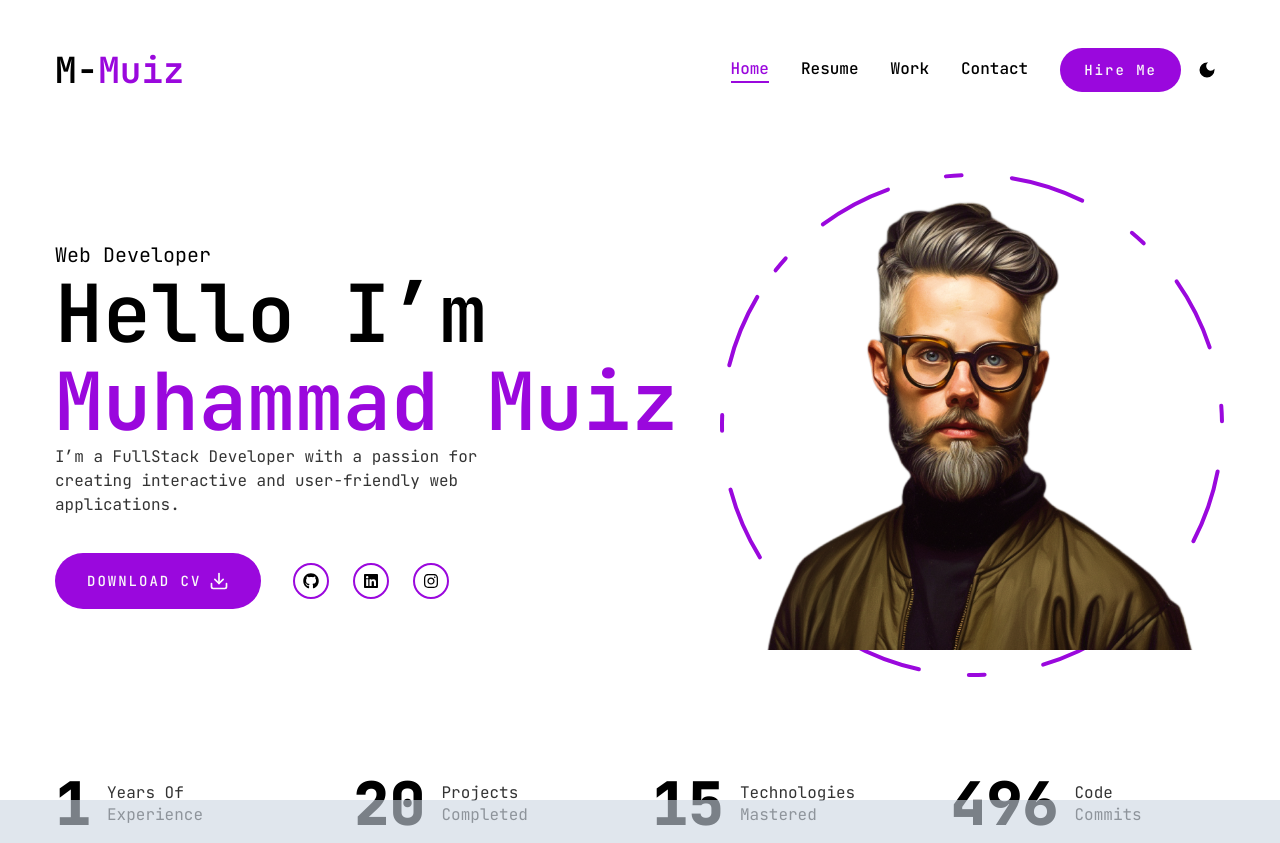
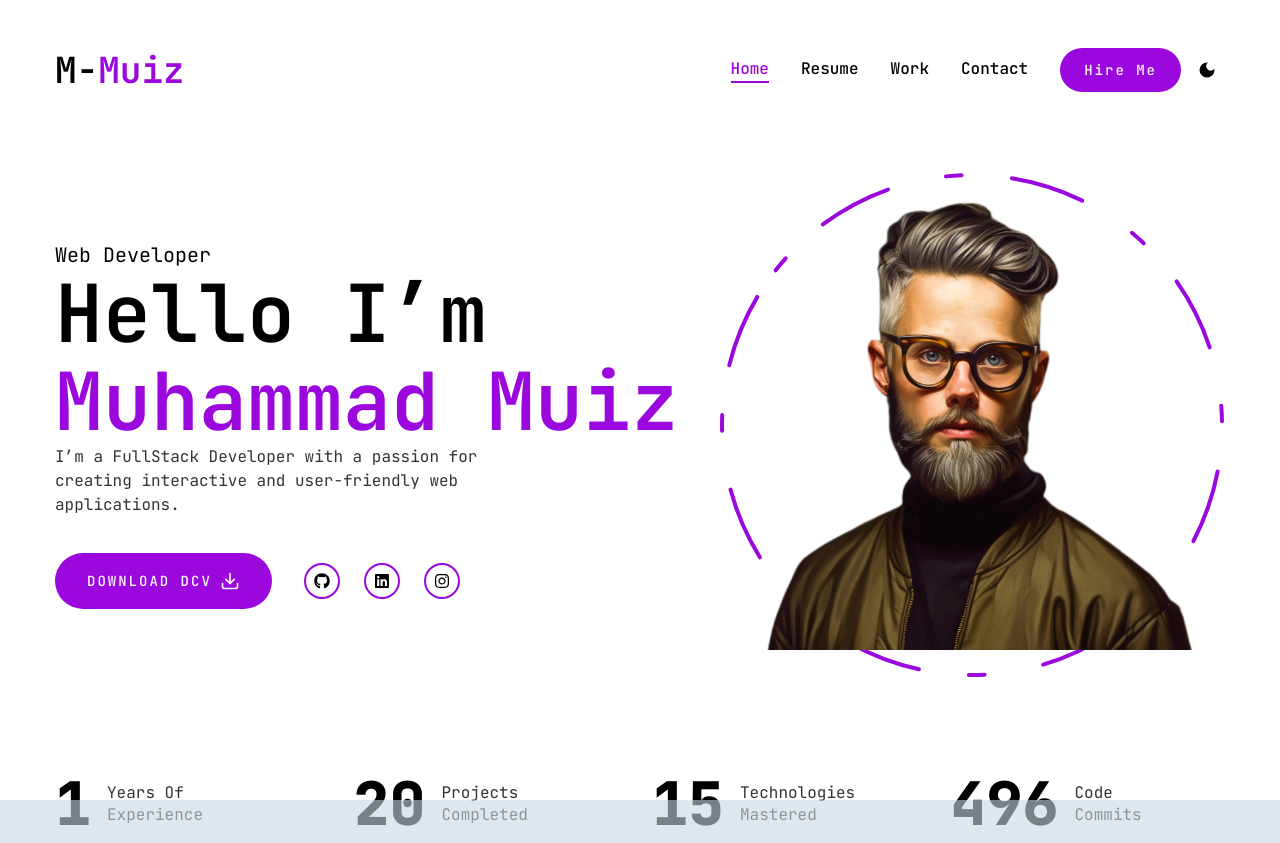
Before and after one commit to M-Muiz/Full_Stack-Portfolio, a Next.js app: page / in a window 1280 px wide. Built offline with nearby package versions, Linux system fonts and the light colour scheme.

Commit message:
checking

```diff
--- a/src/app/page.tsx
+++ b/src/app/page.tsx
@@ -17,7 +17,7 @@ const page = () => {
 
             <div className="flex flex-col xl:flex-row items-center gap-8">
               <Button size="lg" className="flex items-center gap-2 uppercase">
-                <span> Download CV</span>
+                <span> Download dCV</span>
                 <FiDownload className="text-xl" />
               </Button>
               <div className="mb-8 xl:mb-0">
```
